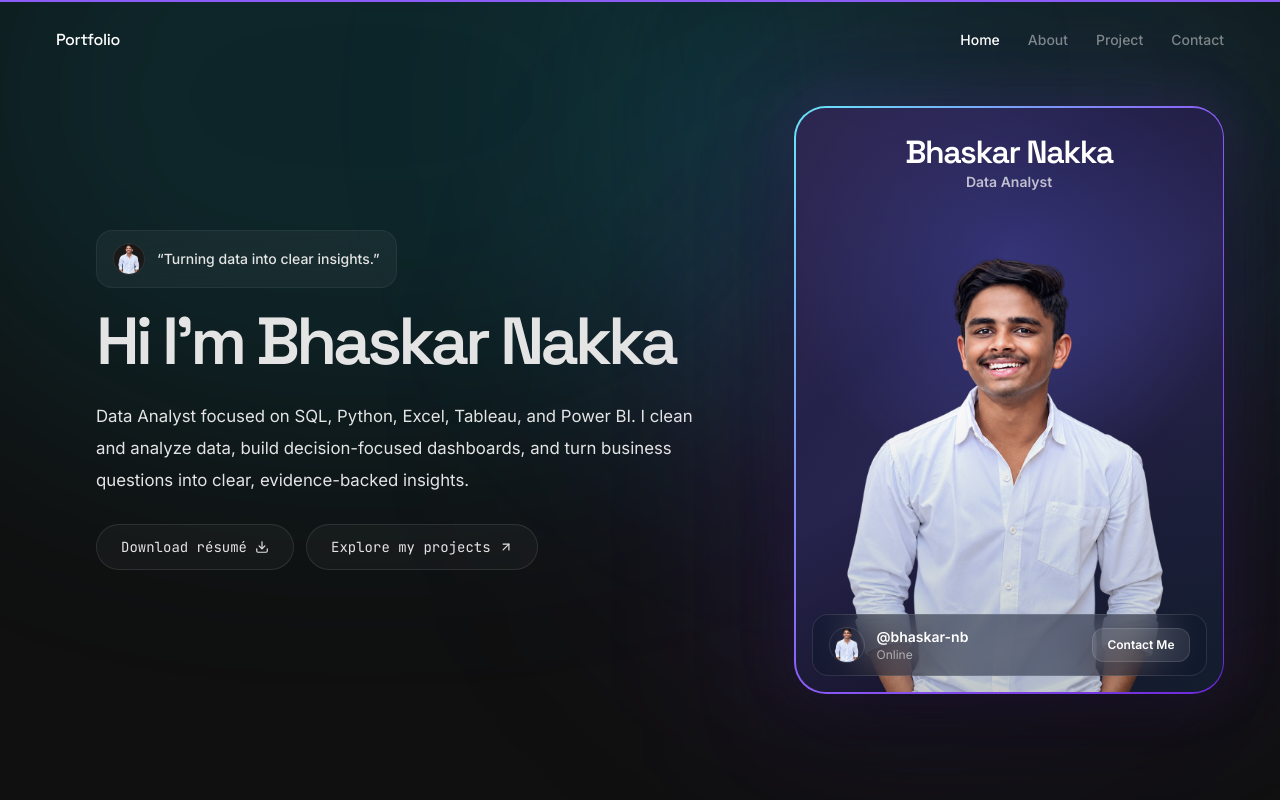
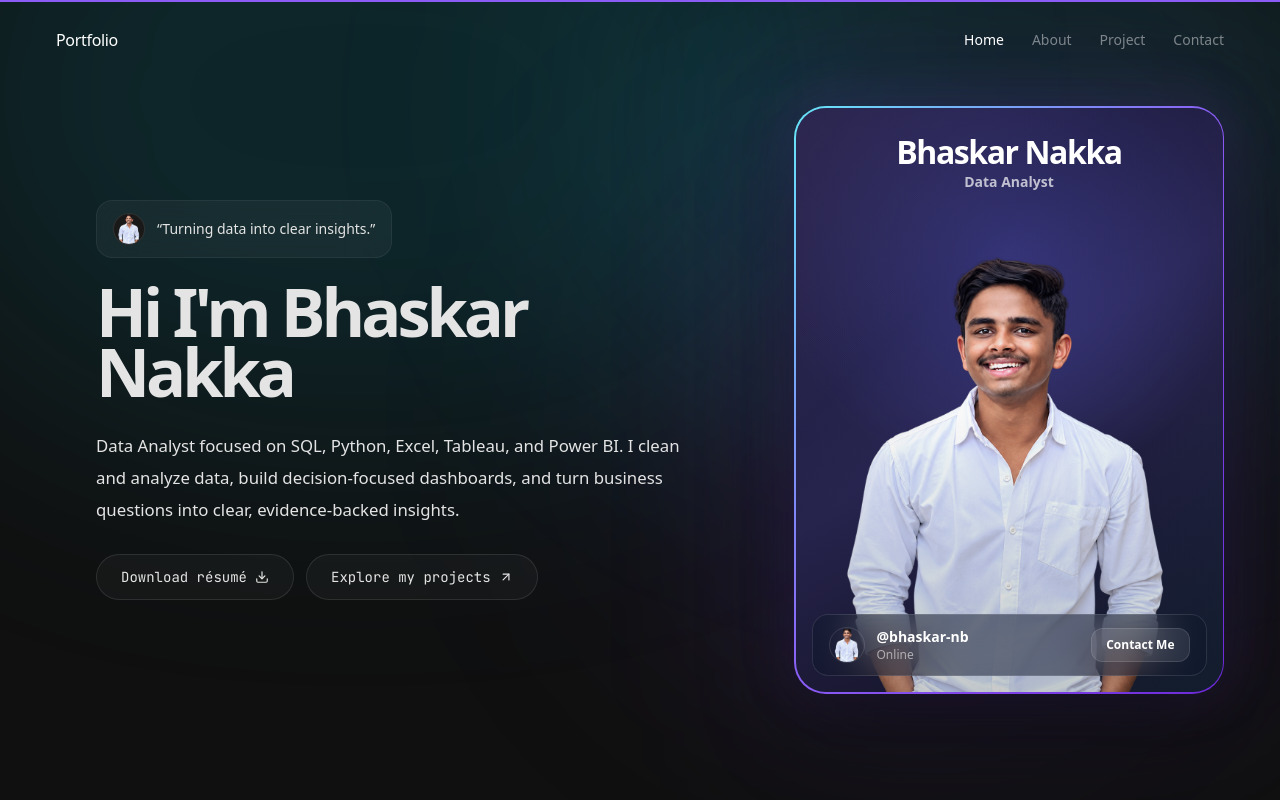
Before and after one commit to bhaskar-nb/portfolio, a Next.js app: page / in a window 1280 px wide. Shown: the top 800 px of the page. Built offline with nearby package versions, Linux system fonts and the light colour scheme.

Commit message:
Update portfolio typography to Poppins

```diff
--- a/app/layout.tsx
+++ b/app/layout.tsx
@@ -1,12 +1,16 @@
 import type { Metadata } from "next";
-import { Space_Grotesk, Inter, JetBrains_Mono, Bodoni_Moda, Syne } from "next/font/google";
+import { Poppins, JetBrains_Mono, Bodoni_Moda, Syne } from "next/font/google";
 import "./globals.css";
 import { profile } from "@/lib/data";
 import ScrollProgress from "@/components/ScrollProgress";
 import CursorGlow from "@/components/CursorGlow";
 
-const spaceGrotesk = Space_Grotesk({ subsets: ["latin"], variable: "--font-space-grotesk", display: "swap" });
-const inter = Inter({ subsets: ["latin"], variable: "--font-inter", display: "swap" });
+const poppins = Poppins({
+  subsets: ["latin"],
+  variable: "--font-poppins",
+  display: "swap",
+  weight: ["400", "500", "600", "700"],
+});
 const jetbrainsMono = JetBrains_Mono({ subsets: ["latin"], variable: "--font-jetbrains-mono", display: "swap" });
 const bodoniModa = Bodoni_Moda({ subsets: ["latin"], variable: "--font-bodoni-moda", display: "swap" });
 const syne = Syne({ subsets: ["latin"], variable: "--font-syne", display: "swap" });
@@ -87,7 +91,7 @@ export default function RootLayout({ children }: { children: React.ReactNode })
 
   return (
     <html lang="en" className="dark scroll-smooth">
-      <body className={`${spaceGrotesk.variable} ${inter.variable} ${jetbrainsMono.variable} ${bodoniModa.variable} ${syne.variable} font-body bg-base-800 text-ink-200 antialiased selection:bg-gold/30 selection:text-ink-100`}>
+      <body className={`${poppins.variable} ${jetbrainsMono.variable} ${bodoniModa.variable} ${syne.variable} font-body bg-base-800 text-ink-200 antialiased selection:bg-gold/30 selection:text-ink-100`}>
         <script type="application/ld+json" dangerouslySetInnerHTML={{ __html: JSON.stringify(jsonLd) }} />
         <div className="pointer-events-none fixed inset-0 -z-10 bg-grid-fine bg-grid [mask-image:radial-gradient(ellipse_80%_60%_at_50%_0%,#000_40%,transparent_100%)]" />
         <ScrollProgress />
```
